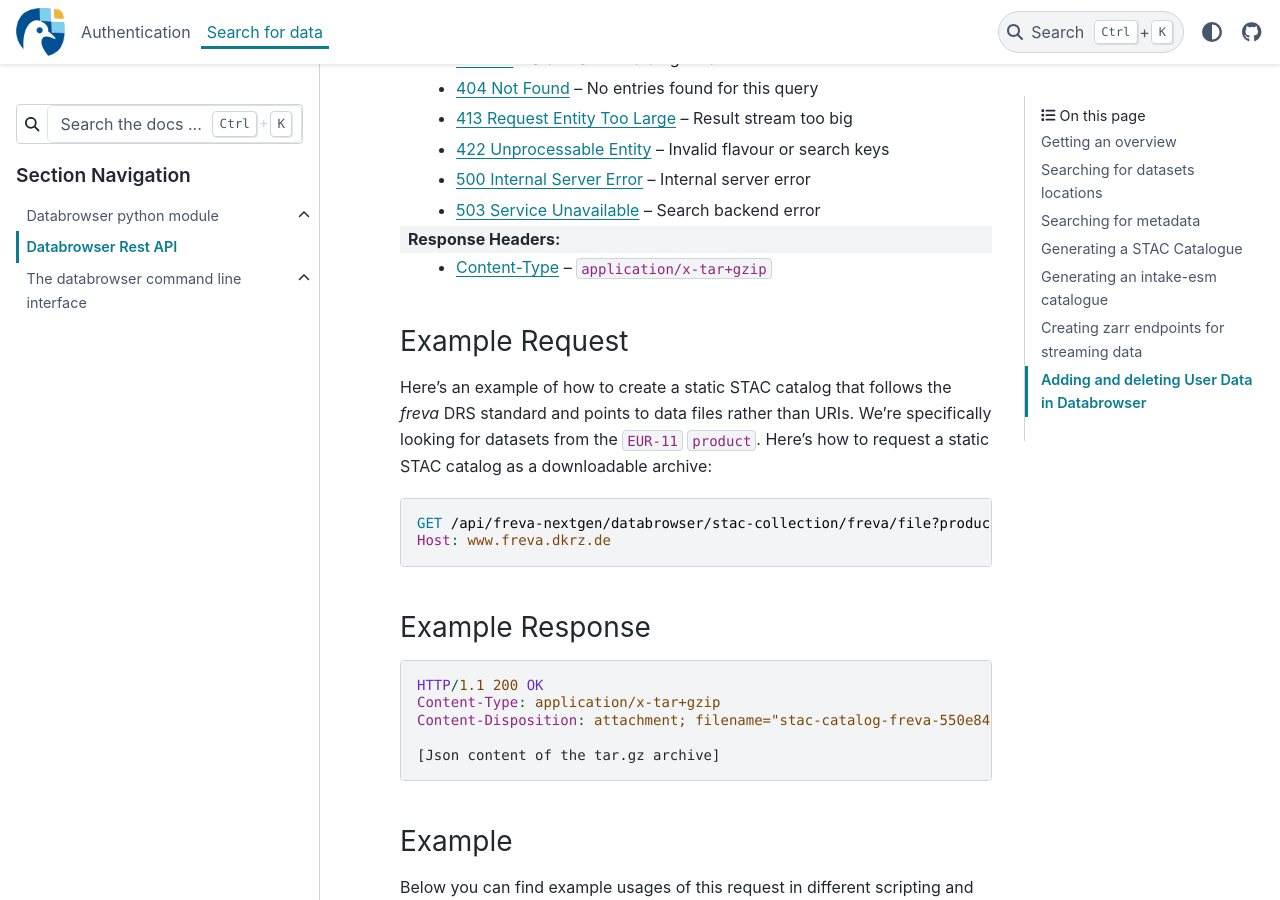
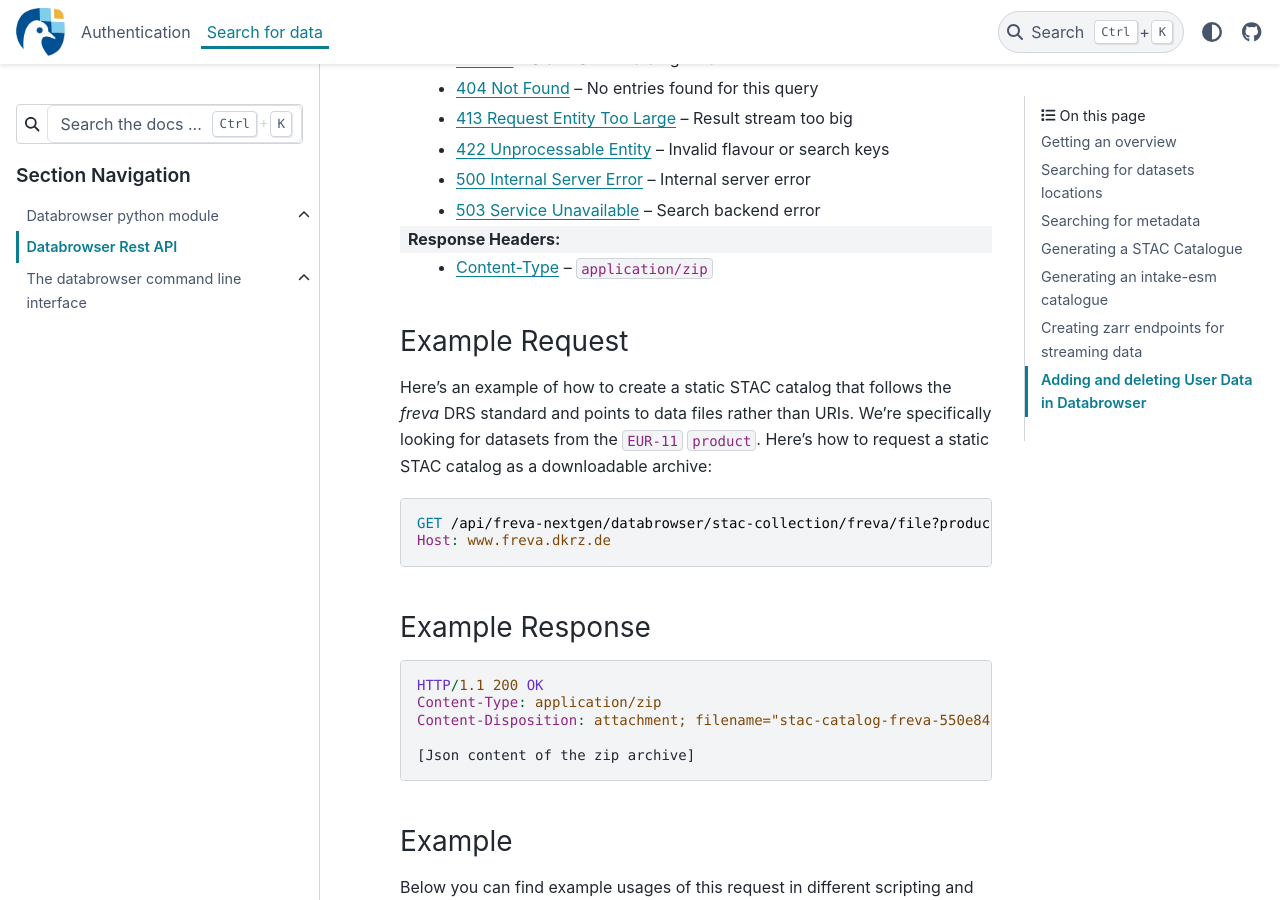
Before and after one commit to freva-org/freva-nextgen, a Sphinx documentation site: the page built from docs/source/databrowser/APIRef.rst, in a window 1280 px wide and 900 px high, scrolled down 8067 px. Built offline with Sphinx 7.4.7 and the PyData theme 0.15.4, drawn with Linux system fonts in a browser that asks for light colours; the version number is read from the project's files by our own code.

Commit message:
update the docs to support zip

```diff
--- a/docs/source/databrowser/APIRef.rst
+++ b/docs/source/databrowser/APIRef.rst
@@ -585,7 +585,7 @@
     :statuscode 422: Invalid flavour or search keys
     :statuscode 500: Internal server error
     :statuscode 503: Search backend error
-    :resheader Content-Type: ``application/x-tar+gzip``
+    :resheader Content-Type: ``application/zip``
 
     Example Request
     ~~~~~~~~~~~~~~~~~
@@ -605,10 +605,10 @@
     .. sourcecode:: http
 
         HTTP/1.1 200 OK
-        Content-Type: application/x-tar+gzip
-        Content-Disposition: attachment; filename="stac-catalog-freva-550e8400-e29b-41d4-a716-446655440000-file.tar.gz"
-
-        [Json content of the tar.gz archive]
+        Content-Type: application/zip
+        Content-Disposition: attachment; filename="stac-catalog-freva-550e8400-e29b-41d4-a716-446655440000-file..zip"
+
+        [Json content of the zip archive]
 
     Example
     ~~~~~~~
@@ -622,7 +622,7 @@
 
             curl -X GET \
             'https://www.freva.dkrz.de/api/freva-nextgen/databrowser/stac-collection/freva/file?product=EUR-11' \
-            --output stac-catalog.tar.gz
+            --output stac-catalog.zip
 
         .. code-tab:: python
             :caption: Python
@@ -634,7 +634,7 @@
                 params={"product": "EUR-11"},
                 stream=True
             )
-            with open("stac-catalog.tar.gz", "wb") as f:
+            with open("stac-catalog.zip", "wb") as f:
                 for chunk in response.iter_content(chunk_size=8192):
                     f.write(chunk)
 
@@ -647,7 +647,7 @@
             response <- GET(
                 "https://www.freva.dkrz.de/api/freva-nextgen/databrowser/stac-collection/freva/file",
                 query = list(product = "EUR-11"),
-                write_disk("stac-catalog.tar.gz", overwrite = TRUE)
+                write_disk("stac-catalog.zip", overwrite = TRUE)
             )
 
         .. code-tab:: julia
@@ -660,7 +660,7 @@
                 "https://www.freva.dkrz.de/api/freva-nextgen/databrowser/stac-collection/freva/file",
                 query = Dict("product" => "EUR-11")
             )
-            open("stac-catalog.tar.gz", "w") do f
+            open("stac-catalog.zip", "w") do f
                 write(f, response.body)
             end
 
@@ -678,7 +678,7 @@
                 curl = curl_easy_init();
                 if (curl) {
                     char static_url[] = "https://www.freva.dkrz.de/api/freva-nextgen/databrowser/stac-collection/freva/file?product=EUR-11";
-                    fp = fopen("stac-catalog.tar.gz", "wb");
+                    fp = fopen("stac-catalog.zip", "wb");
                     curl_easy_setopt(curl, CURLOPT_URL, static_url);
                     curl_easy_setopt(curl, CURLOPT_WRITEDATA, fp);
                     res = curl_easy_perform(curl);
```
Also changed, not shown: 2 other files.
